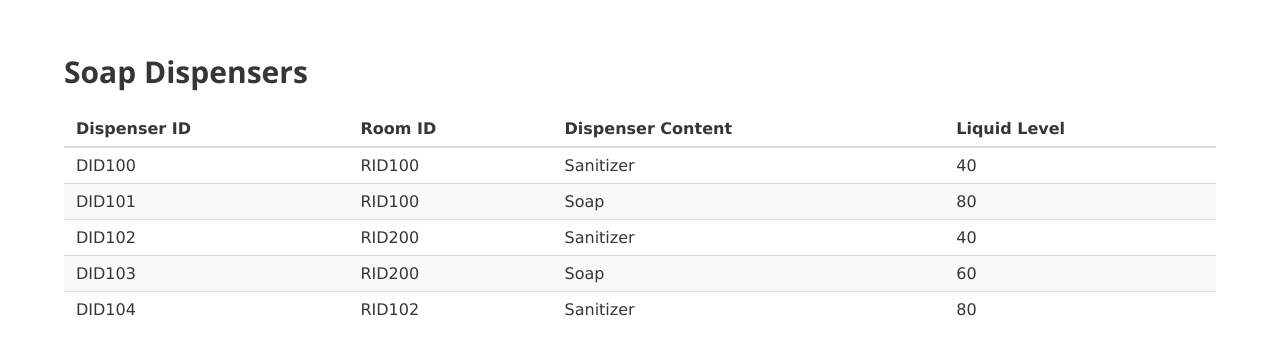
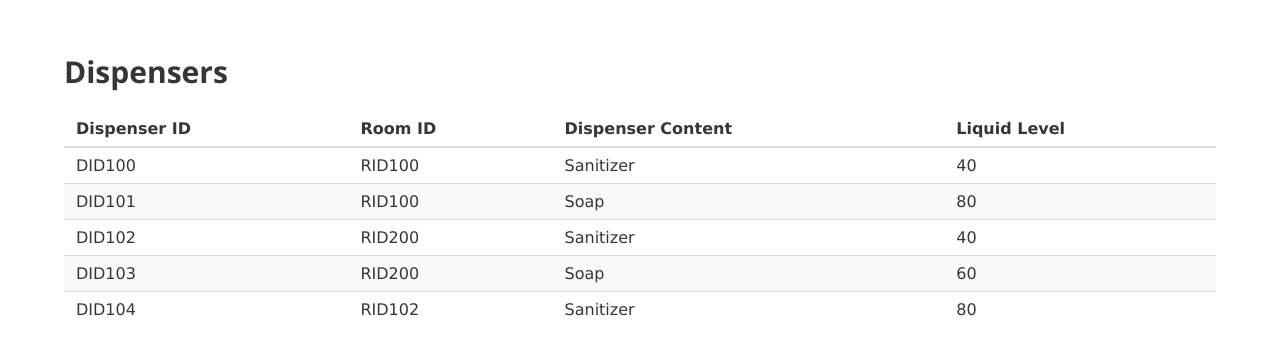
Before and after one commit to zakr0112/Soap-Dispenser, a Django app: page / in a window 1280 px wide. Shown: the top 355 px of the page. Run offline with Django 4.2, Linux system fonts and the light colour scheme; data comes from the database, SQL or seed files in the repository.

Commit message:
Update home.html

```diff
--- a/soap_project/dispenser/templates/dispenser/home.html
+++ b/soap_project/dispenser/templates/dispenser/home.html
@@ -13,7 +13,7 @@
 
     <section class="section">
         <div class="container">
-            <h1 class="title">Soap Dispensers</h1>
+            <h1 class="title">Dispensers</h1>
             <table class="table is-striped is-fullwidth">
                 <thead>
                     <tr>
@@ -40,5 +40,6 @@
             </table>
         </div>
     </section>
+
 </body>
 </html>
```
